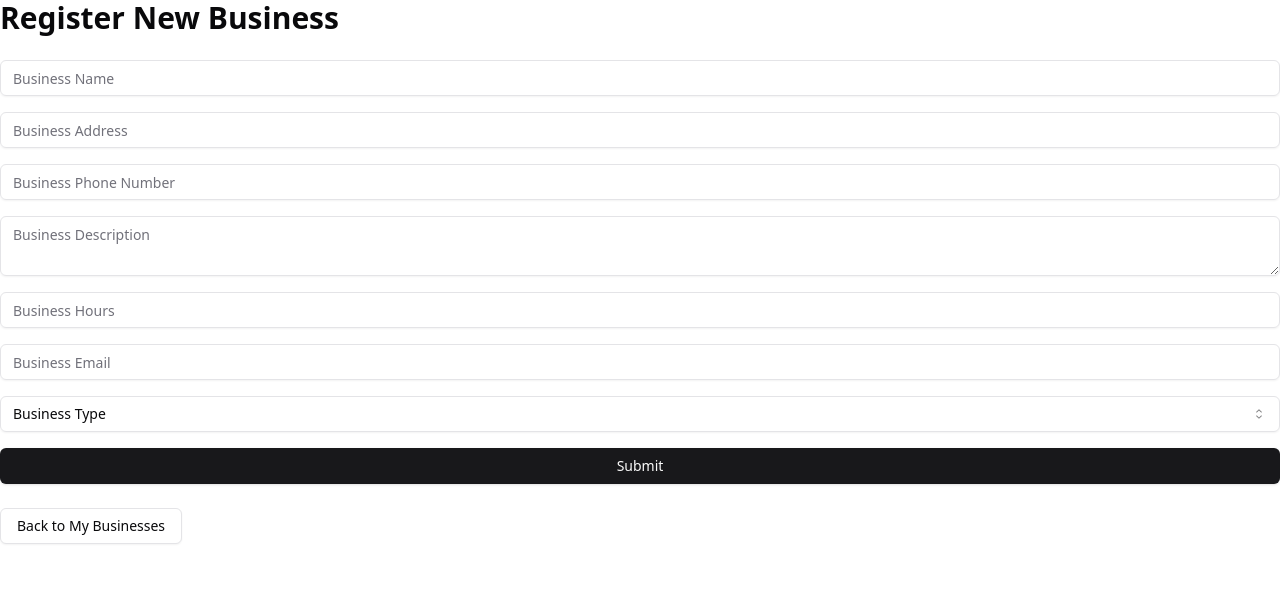
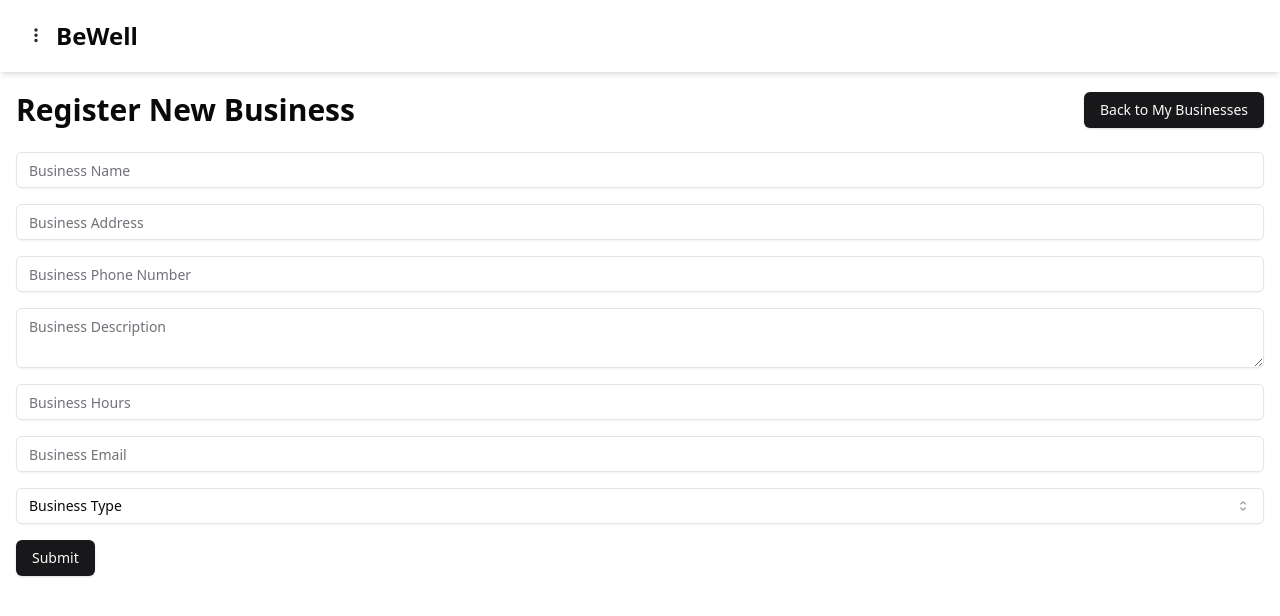
Before and after one commit to AbbasJay/be-well-web, a Next.js app: page /businesses/new in a window 1280 px wide. Shown: the top 616 px of the page. Built offline with nearby package versions, Linux system fonts and the light colour scheme; no server answers.

Commit message:
updated layout

```diff
--- a/app/ClientLayout.tsx
+++ b/app/ClientLayout.tsx
@@ -1,39 +1,33 @@
 "use client";
 
-import { useAuth } from "./contexts/AuthContext";
-import SideNav from "../components/SideNav";
-import { useEffect, useState } from "react";
+import { ReactNode, useState } from "react";
+import SideNav from "@/components/SideNav";
+import Header from "@/components/Header";
 
-export default function ClientLayout({
-  children,
-}: {
-  children: React.ReactNode;
-}) {
-  const { isLoggedIn, checkAuth } = useAuth();
-  const [isLoading, setIsLoading] = useState(true);
+interface ClientLayoutProps {
+  children: ReactNode;
+}
 
-  useEffect(() => {
-    const init = async () => {
-      await checkAuth();
-      setIsLoading(false);
-    };
-    init();
-  }, [checkAuth]);
-
-  if (isLoading) {
-    return <div>Loading...</div>; // Or a more sophisticated loading indicator
-  }
+export default function ClientLayout({ children }: ClientLayoutProps) {
+  const [isNavOpen, setIsNavOpen] = useState(false);
 
   return (
     <div className="flex">
-      {isLoggedIn ? (
-        <>
-          <SideNav />
-          <div className="flex-1 p-4">{children}</div>
-        </>
-      ) : (
-        <div className="flex-1">{children}</div>
-      )}
+      <SideNav isOpen={isNavOpen} setIsOpen={setIsNavOpen} />
+      <div className="flex flex-col flex-grow">
+        <Header
+          toggleNav={() => setIsNavOpen(!isNavOpen)}
+          isNavOpen={isNavOpen}
+        />
+        <main
+          className={`flex-grow transition-all duration-300 p-4 ${
+            isNavOpen ? "ml-64" : "ml-0"
+          }`}
+          style={{ marginTop: "76px" }} // Adjusted to 84px to match the header height
+        >
+          {children}
+        </main>
+      </div>
     </div>
   );
 }
--- a/app/businesses/[id]/page.tsx
+++ b/app/businesses/[id]/page.tsx
@@ -69,6 +69,7 @@ export default function BusinessDetailsPage({
 
   return (
     <div>
+      <h1 className="text-3xl font-bold mb-4">{business.name}</h1>
       <Card className="w-full mb-4">
         <CardHeader>
           <CardTitle>{business.name}</CardTitle>
--- a/app/businesses/new/page.tsx
+++ b/app/businesses/new/page.tsx
@@ -5,13 +5,15 @@ import Link from "next/link";
 export default function NewBusinessPage() {
   return (
     <div>
-      <h1 className="text-3xl font-bold mb-6">Register New Business</h1>
+      <div className="flex justify-between items-center mb-6">
+        <h1 className="text-3xl font-bold">Register New Business</h1>
+        <div>
+          <Button asChild>
+            <Link href="/businesses">Back to My Businesses</Link>
+          </Button>
+        </div>
+      </div>
       <BusinessForm />
-      <div className="mt-6">
-        <Button asChild variant="outline">
-          <Link href="/businesses">Back to My Businesses</Link>
-        </Button>
-      </div>
     </div>
   );
 }
--- /dev/null
+++ b/components/Header.tsx
@@ -0,0 +1,30 @@
+interface HeaderProps {
+  toggleNav: () => void;
+  isNavOpen: boolean;
+}
+
+const Header = ({ toggleNav }: HeaderProps) => {
+  return (
+    <header className="fixed top-0 left-0 right-0 bg-white shadow-md z-40 flex  items-center p-4">
+      <button onClick={toggleNav} className="p-2">
+        <svg
+          xmlns="http://www.w3.org/2000/svg"
+          fill="none"
+          viewBox="0 0 24 24"
+          strokeWidth={2}
+          stroke="currentColor"
+          className="w-6 h-6 text-gray-800"
+        >
+          <path
+            strokeLinecap="round"
+            strokeLinejoin="round"
+            d="M12 6.75a.75.75 0 110-1.5.75.75 0 010 1.5zm0 5.25a.75.75 0 110-1.5.75.75 0 010 1.5zm0 5.25a.75.75 0 110-1.5.75.75 0 010 1.5z"
+          />
+        </svg>
+      </button>
+      <h1 className="text-2xl font-bold">BeWell</h1>
+    </header>
+  );
+};
+
+export default Header;
--- a/components/SideNav.tsx
+++ b/components/SideNav.tsx
@@ -2,7 +2,12 @@ import Link from "next/link";
 import { useAuth } from "../app/contexts/AuthContext";
 import { useRouter } from "next/navigation";
 
-const SideNav = () => {
+interface SideNavProps {
+  isOpen: boolean;
+  setIsOpen: (isOpen: boolean) => void;
+}
+
+const SideNav = ({ isOpen }: SideNavProps) => {
   const { setIsLoggedIn } = useAuth();
   const router = useRouter();
 
@@ -18,8 +23,16 @@ const SideNav = () => {
   };
 
   return (
-    <nav className="w-64 bg-gray-100 h-screen p-4 flex flex-col">
-      <ul className="space-y-2 flex-grow">
+    <>
+      <nav
+        className={`fixed pt-20 left-0 h-full bg-gray-100 p-4 transition-transform transform ${
+          isOpen ? "translate-x-0" : "-translate-x-full"
+        }`}
+        style={{ width: "250px" }} // Adjusted top to 84px (20 in Tailwind is 80px, close enough)
+      >
+        <div className="flex flex-col justify-between h-full">
+          <div>
+            <ul className="space-y-2">
               <li>
                 <Link href="/" className="block hover:bg-gray-200 p-2 rounded">
                   Home
@@ -34,23 +47,34 @@ const SideNav = () => {
                 </Link>
               </li>
               <li>
-          <Link href="/about" className="block hover:bg-gray-200 p-2 rounded">
+                <Link
+                  href="/about"
+                  className="block hover:bg-gray-200 p-2 rounded"
+                >
                   About
                 </Link>
               </li>
               <li>
-          <Link href="/contact" className="block hover:bg-gray-200 p-2 rounded">
+                <Link
+                  href="/contact"
+                  className="block hover:bg-gray-200 p-2 rounded"
+                >
                   Contact
                 </Link>
               </li>
             </ul>
+          </div>
+          <div>
             <button
               onClick={handleLogout}
-        className="w-full bg-red-500 text-white px-4 py-2 rounded mt-auto"
+              className="w-full bg-blue-500 text-white px-4 py-2 rounded mt-4"
             >
               Logout
             </button>
+          </div>
+        </div>
       </nav>
+    </>
   );
 };
 
--- a/components/forms/business-form/business-form.tsx
+++ b/components/forms/business-form/business-form.tsx
@@ -127,9 +127,7 @@ export const BusinessForm: React.FC = () => {
         </SelectContent>
       </Select>
 
-      <Button type="submit" className="w-full">
-        Submit
-      </Button>
+      <Button type="submit">Submit</Button>
     </form>
   );
 };
```
Lines whose indentation alone changed are shown as unchanged.
